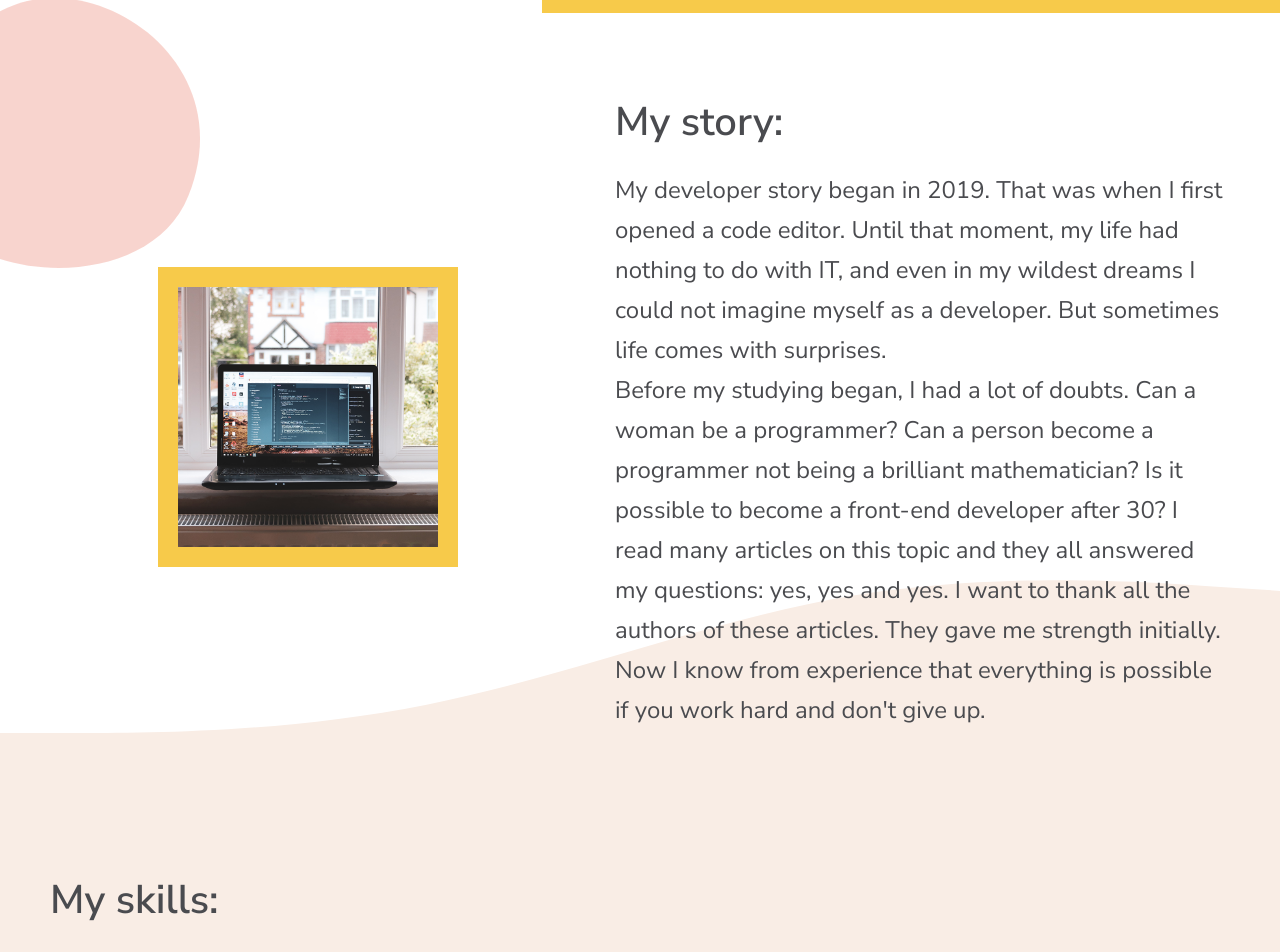
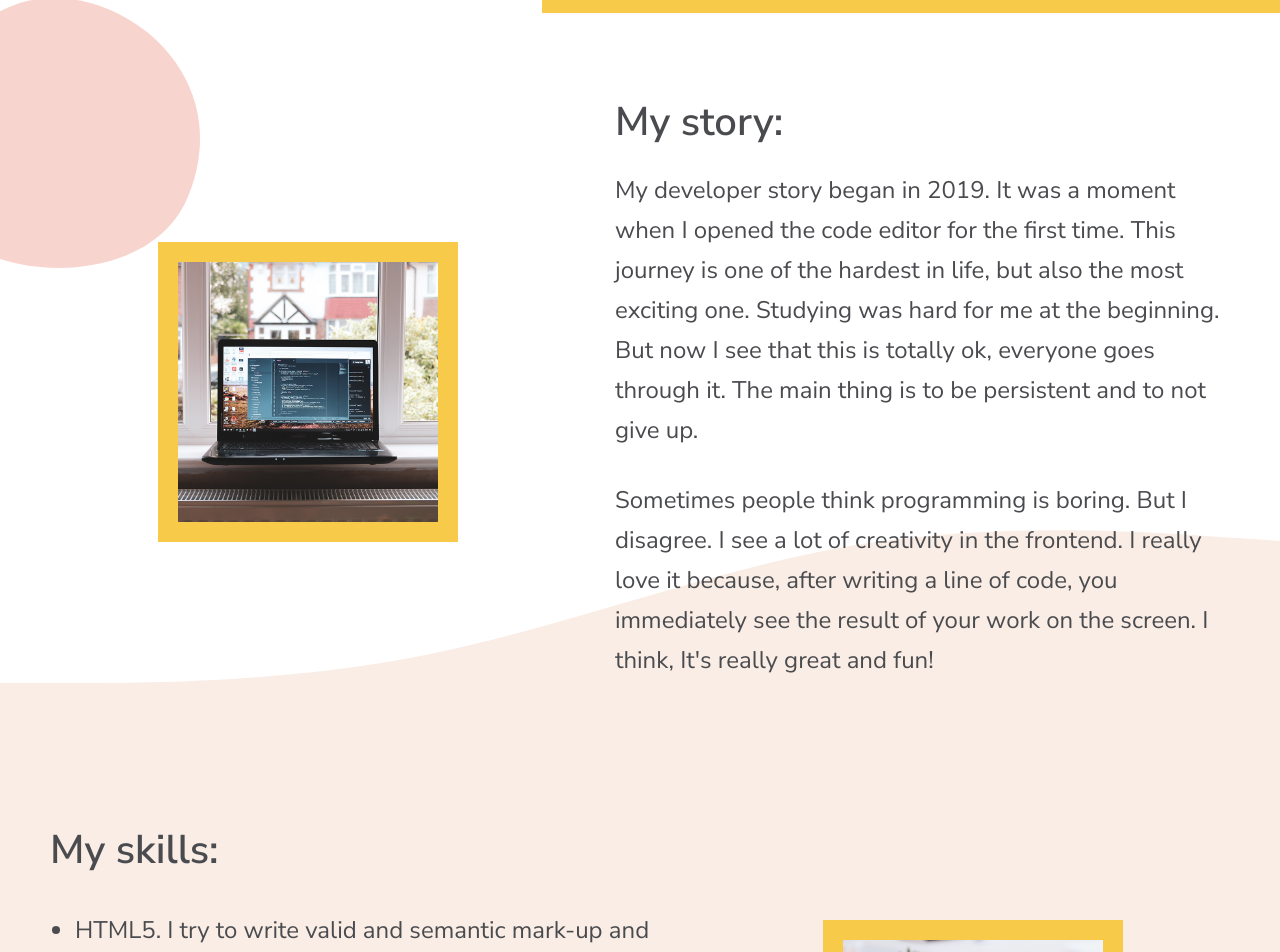
Before and after one commit to evnayd/Portfolio, a Vue app: page /#/home in a window 1280 px wide. Shown: the part 598-1550 px from the top of the page. Built offline with nearby package versions, Linux system fonts and the light colour scheme.

Commit message:
correct the text

```diff
--- a/src/components/Story.vue
+++ b/src/components/Story.vue
@@ -3,17 +3,17 @@
     <div class="story-text">
       <h2>My story:</h2>
       <p>
-        My developer story began in 2019. That was when I first opened a code
-        editor. Until that moment, my life had nothing to do with IT, and even
-        in my wildest dreams I could not imagine myself as a developer. But
-        sometimes life comes with surprises. <br />Before my studying began, I
-        had a lot of doubts. Can a woman be a programmer? Can a person become a
-        programmer not being a brilliant mathematician? Is it possible to become
-        a front-end developer after 30? I read many articles on this topic and
-        they all answered my questions: yes, yes and yes. I want to thank all
-        the authors of these articles. They gave me strength initially. Now I
-        know from experience that everything is possible if you work hard and
-        don't give up.
+        My developer story began in 2019. It was a moment when I opened the code
+        editor for the first time. This journey is one of the hardest in life,
+        but also the most exciting one. Studying was hard for me at the
+        beginning. But now I see that this is totally ok, everyone goes through
+        it. The main thing is to be persistent and to not give up.
+      </p>
+      <p>
+        Sometimes people think programming is boring. But I disagree. I see a
+        lot of creativity in the frontend. I really love it because, after
+        writing a line of code, you immediately see the result of your work on
+        the screen. I think, It's really great and fun!
       </p>
     </div>
     <div class="story-img">
@@ -34,8 +34,8 @@
 
 .story:before {
   position: absolute;
-  content: '';
-  background-image: url('../img/wave1.svg');
+  content: "";
+  background-image: url("../img/wave1.svg");
   background-repeat: no-repeat;
   width: 100%;
   height: 250px;
@@ -47,8 +47,8 @@
 
 .story:after {
   position: absolute;
-  content: '';
-  background-image: url('../img/pink_pic.svg');
+  content: "";
+  background-image: url("../img/pink_pic.svg");
   background-repeat: no-repeat;
   width: 150px;
   height: 250px;
```
